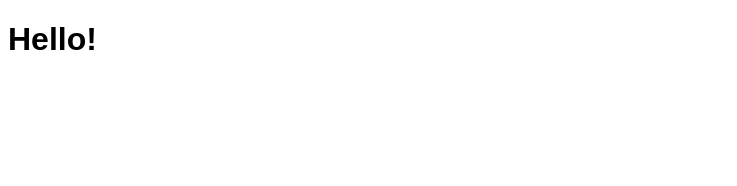
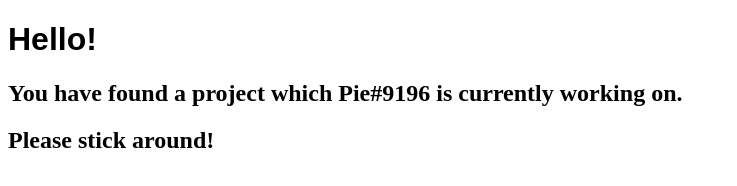
Before and after one commit to mspant/piebotdashboard, a plain HTML site: page index.html in a window 1280 px wide. Shown: the whole page, without its empty margins (0-737 px from the left). Drawn offline with Linux system fonts and the light colour scheme; a web font is replaced by a local one.

Commit message:
Update index.html

```diff
--- a/index.html
+++ b/index.html
@@ -8,5 +8,7 @@
   </head>
   <body>
   		<h1>Hello!</h1>
+    <h2>You have found a project which Pie#9196 is currently working on.</h2>
+    <h2>Please stick around!<h2>
   </body>
 </html>
```
